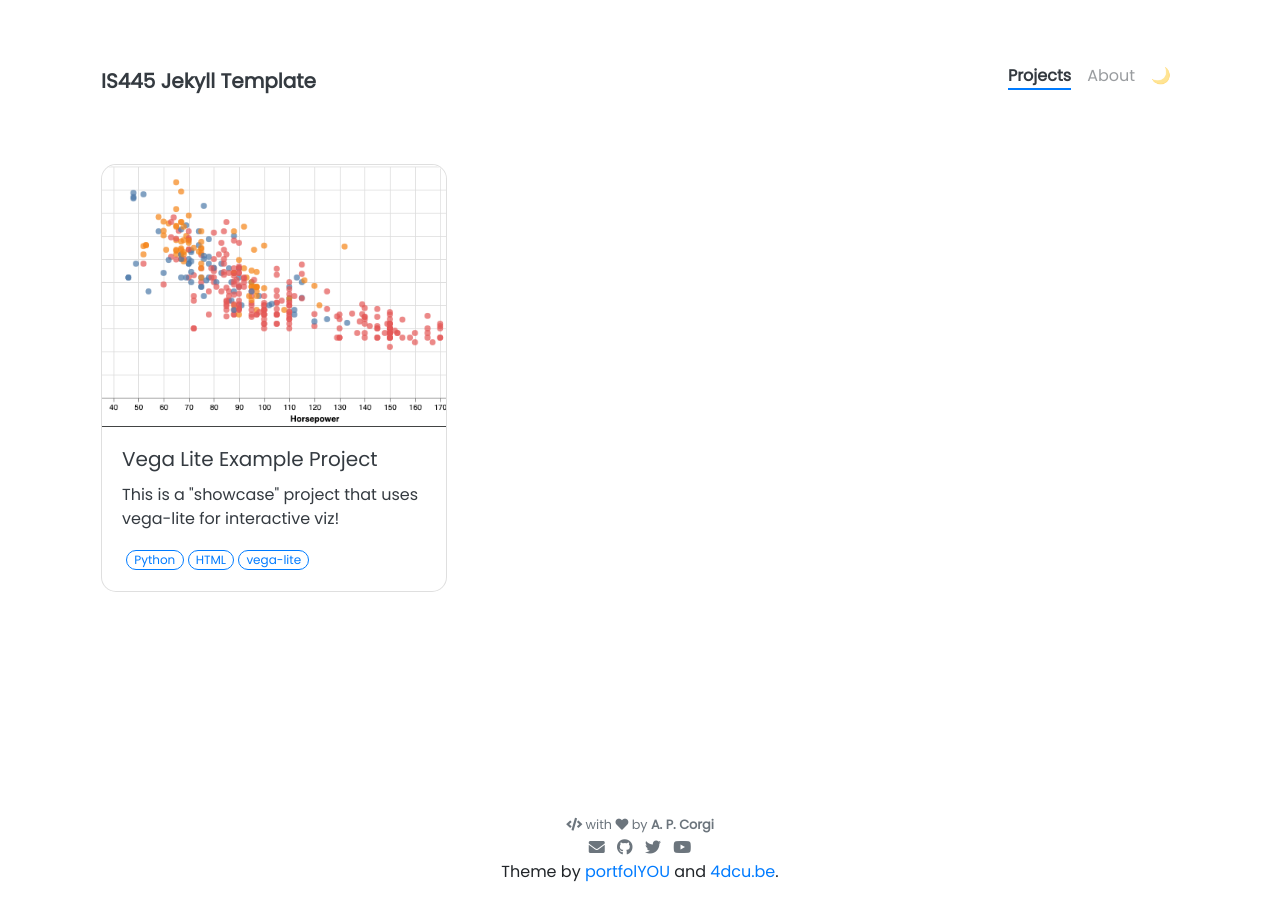
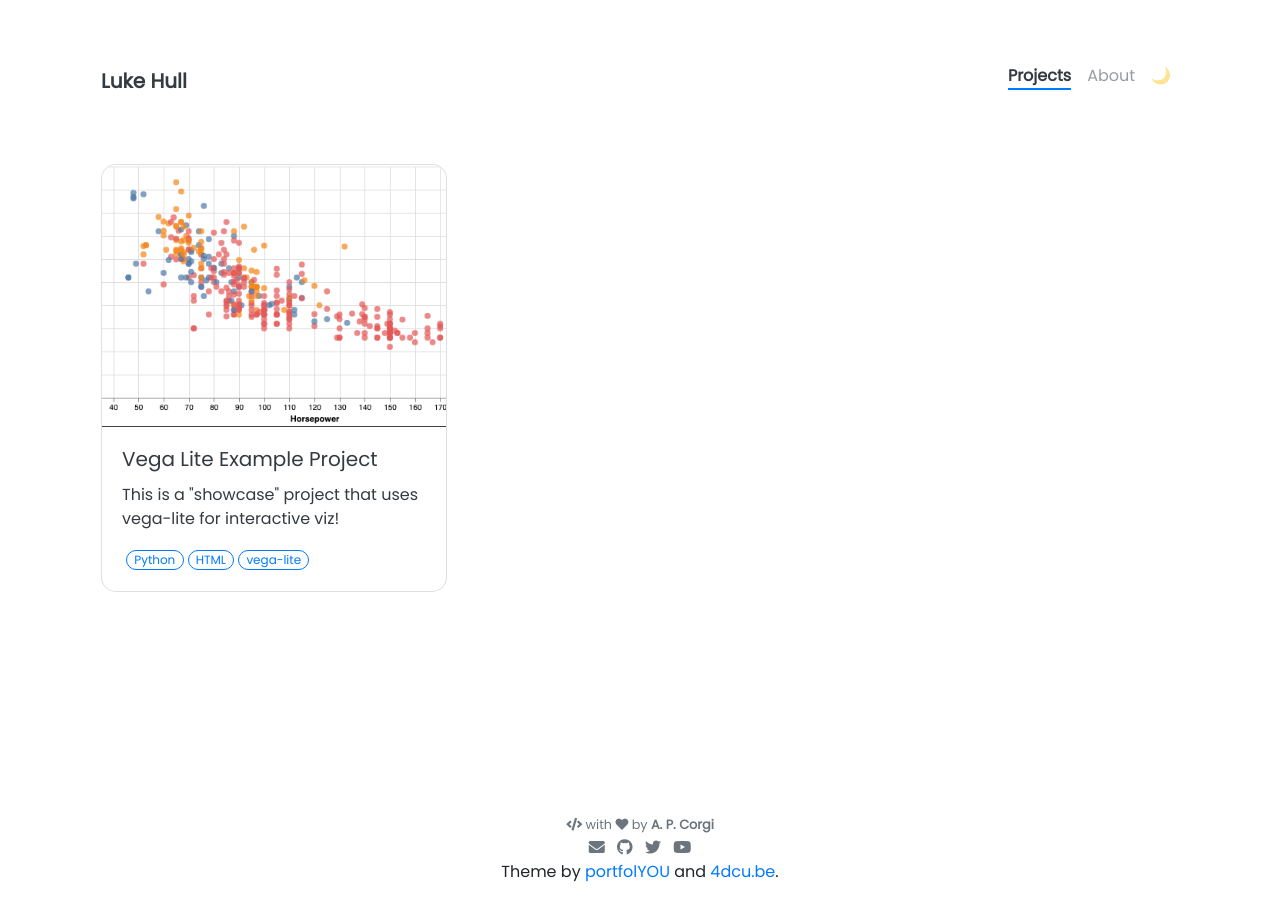
Before and after one commit to lhull3/lhull3.github.io, a Jekyll site: the page built from pages/projects.html, in a window 1280 px wide. Built offline with Jekyll 4.4.1, drawn with Linux system fonts in a browser that asks for light colours; nearby versions of some CDN libraries.

```diff
--- a/_config.yml
+++ b/_config.yml
@@ -5,7 +5,7 @@
 # NOTE: it looks like you need to rebuild + repush everytime you update this _config.yml file
 
 ### Site Settings ###
-title               : IS445 Jekyll Template
+title               : Luke Hull
 description         : >-
                       I am definitely not a corgi!
 baseurl             : ""   # Change to empty quotes if you are hosting your site at <your-username>.github.io directly,
```
